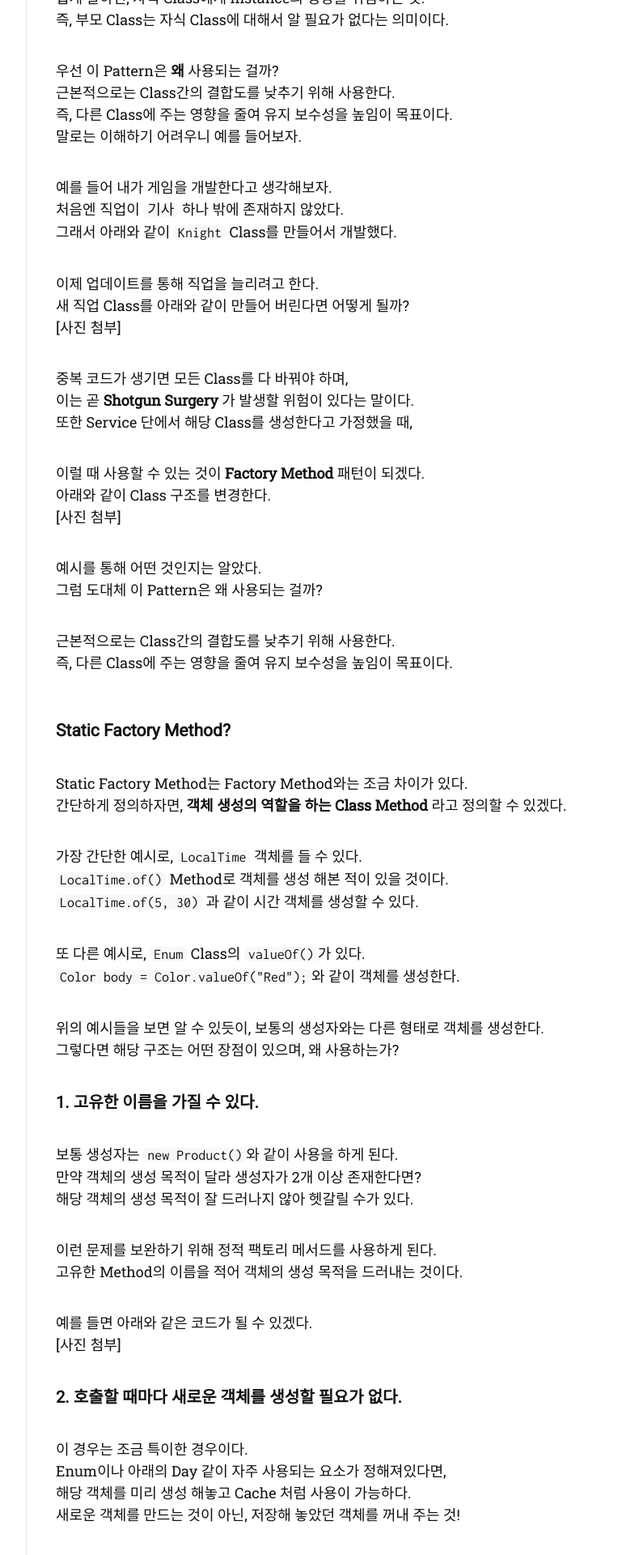
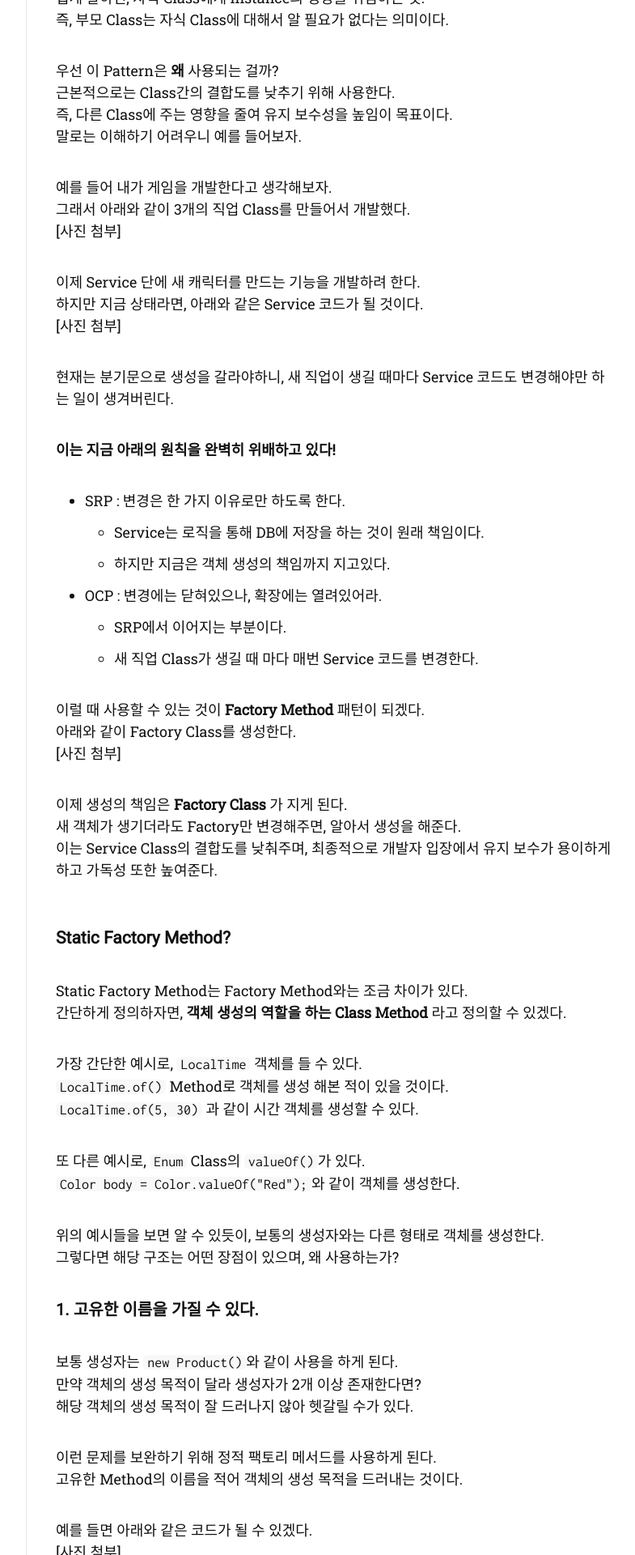
Before and after one commit to Jinseop-Sim/Jinseop-Sim.github.io, a Jekyll site: the page built from _posts/2023-03-03-static-factory.md, in a window 1280 px wide. Shown: the part 1216-3136 px from the top of the page at 81% size, without its empty margins (357-1142 px from the left). Built offline with Jekyll 4.4.1, drawn with Linux system fonts in a browser that asks for light colours; nearby versions of some CDN libraries; some web fonts are replaced; some of the changed text lies outside the part shown.

Commit message:
글 내용 추가

````diff
--- a/_posts/2023-03-03-static-factory.md
+++ b/_posts/2023-03-03-static-factory.md
@@ -36,27 +36,30 @@ Factory Method의 정의는 아래와 같다.
 말로는 이해하기 어려우니 예를 들어보자.
 
 예를 들어 내가 게임을 개발한다고 생각해보자.
-처음엔 직업이 ```기사``` 하나 밖에 존재하지 않았다.
-그래서 아래와 같이 ```Knight``` Class를 만들어서 개발했다.
-
-이제 업데이트를 통해 직업을 늘리려고 한다.
-새 직업 Class를 아래와 같이 만들어 버린다면 어떻게 될까?
+그래서 아래와 같이 3개의 직업 Class를 만들어서 개발했다.
 [사진 첨부]
 
-중복 코드가 생기면 모든 Class를 다 바꿔야 하며,
-이는 곧 __Shotgun Surgery__ 가 발생할 위험이 있다는 말이다.
-또한 Service 단에서 해당 Class를 생성한다고 가정했을 때,
+이제 Service 단에 새 캐릭터를 만드는 기능을 개발하려 한다.
+하지만 지금 상태라면, 아래와 같은 Service 코드가 될 것이다.
+[사진 첨부]
 
+현재는 분기문으로 생성을 갈라야하니, 새 직업이 생길 때마다 Service 코드도 변경해야만 하는 일이 생겨버린다.
+
+__이는 지금 아래의 원칙을 완벽히 위배하고 있다!__
+- SRP : 변경은 한 가지 이유로만 하도록 한다.
+  - Service는 로직을 통해 DB에 저장을 하는 것이 원래 책임이다.
+  - 하지만 지금은 객체 생성의 책임까지 지고있다.
+- OCP : 변경에는 닫혀있으나, 확장에는 열려있어라.
+  - SRP에서 이어지는 부분이다.
+  - 새 직업 Class가 생길 때 마다 매번 Service 코드를 변경한다.
 
 이럴 때 사용할 수 있는 것이 __Factory Method__ 패턴이 되겠다.
-아래와 같이 Class 구조를 변경한다.
+아래와 같이 Factory Class를 생성한다.
 [사진 첨부]
 
-예시를 통해 어떤 것인지는 알았다.
-그럼 도대체 이 Pattern은 왜 사용되는 걸까?
-
-근본적으로는 Class간의 결합도를 낮추기 위해 사용한다.
-즉, 다른 Class에 주는 영향을 줄여 유지 보수성을 높임이 목표이다.
+이제 생성의 책임은 __Factory Class__ 가 지게 된다.
+새 객체가 생기더라도 Factory만 변경해주면, 알아서 생성을 해준다.
+이는 Service Class의 결합도를 낮춰주며, 최종적으로 개발자 입장에서 유지 보수가 용이하게 하고 가독성 또한 높여준다.
 
 ### Static Factory Method?
 Static Factory Method는 Factory Method와는 조금 차이가 있다.
@@ -83,6 +86,8 @@ Static Factory Method는 Factory Method와는 조금 차이가 있다.
 예를 들면 아래와 같은 코드가 될 수 있겠다.
 [사진 첨부]
 
+신입사원과 경력사원을 생성하려는 목적이 잘 드러나있다.
+
 #### 2. 호출할 때마다 새로운 객체를 생성할 필요가 없다.
 이 경우는 조금 특이한 경우이다.
 Enum이나 아래의 Day 같이 자주 사용되는 요소가 정해져있다면,
@@ -92,7 +97,11 @@ Enum이나 아래의 Day 같이 자주 사용되는 요소가 정해져있다면
 [예시 : Day Class]
 
 #### 3. 하위 자료형 객체를 반환할 수 있다.
-[예시]
+이 부분에서는 Factory Method와 동일한 역할을 한다.
+사실 이 부분이 Static Factory Method의 기본 역할이라고 생각한다.
+당연히 Factory Method pattern에서 기인했으니, 위와 같이 생각한다.
+
+[사진 첨부]
 
 #### 4. 객체의 생성을 캡슐화할 수 있다.
 REST API로 개발을 하다보면, 계층 간 Data 전송에 ```DTO```가 사용된다.
@@ -110,6 +119,12 @@ Entity를 넘겨주기만 하면, 해당 메서드가 알아서 변환을 해줄
 
 이렇듯 객체 지향적으로 개발하고, 가독성을 높여주는 데도 도움이 된다.
 
+### 결론
+앞서나간 개발자들이 닦아놓은 길을 따라감은 매우 중요한 것 같다.
+검증된 기술을 사용하지 않을 이유가 없다고 생각한다.
+
+하지만 무작정 도입을 하는 것이 아닌, __왜__ 사용하는 지에 대해서 반드시 생각을 하고 적용해야 한다고 생각한다.
+
 #### 참고문헌
 > [Refactoring GURU : Factory Method](https://refactoring.guru/ko/design-patterns/factory-method)
 > [Tecoble : Static Factory Method](https://tecoble.techcourse.co.kr/post/2020-05-26-static-factory-method/)
````
